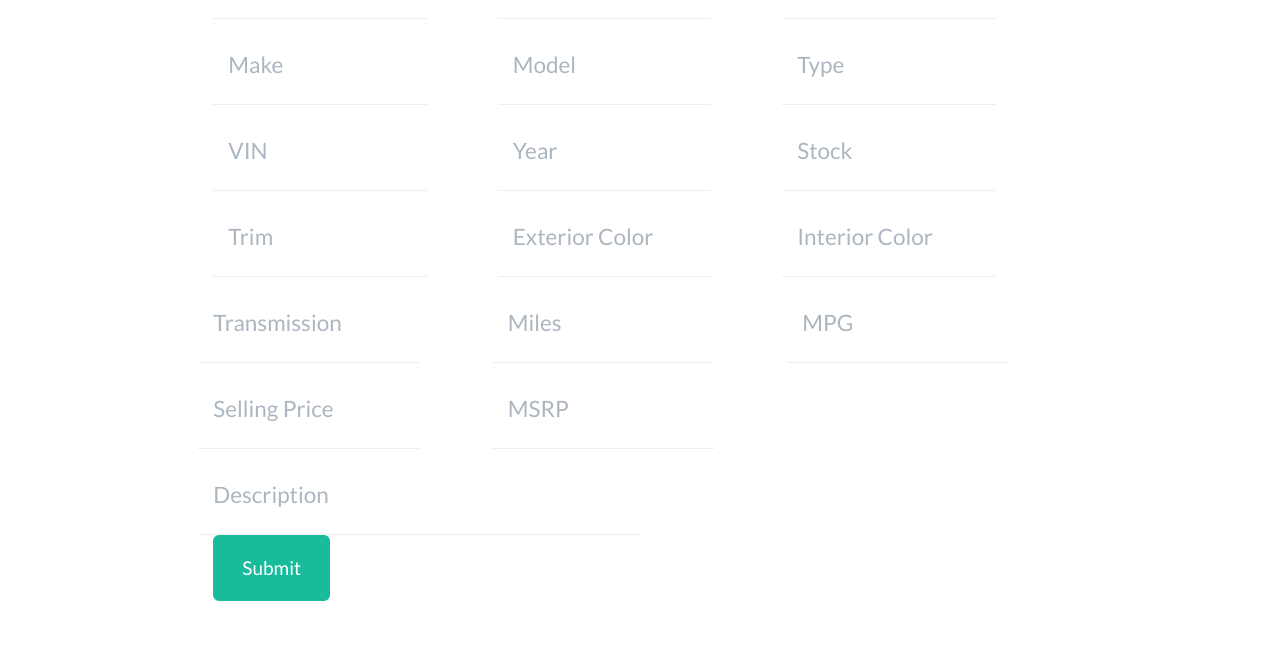
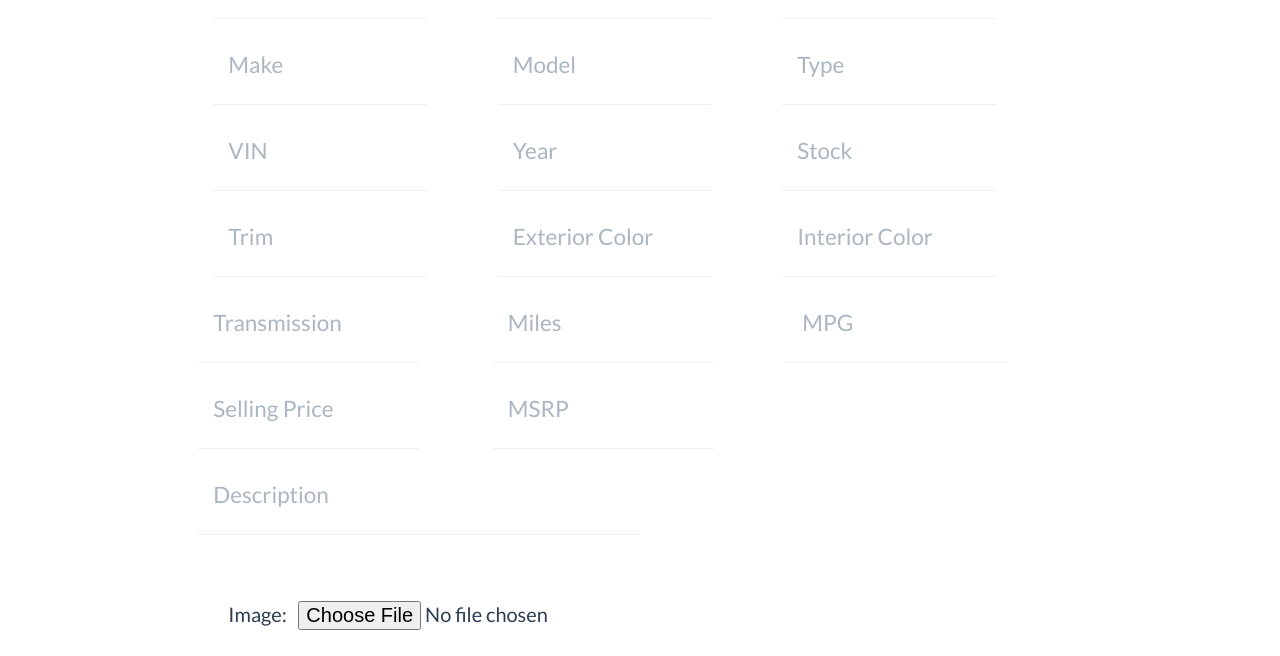
Before and after one commit to kavyagundavaram/sfchronicleweb, a plain HTML site: page addcar.html in a window 1280 px wide. Shown: the part 274-930 px from the top of the page. Drawn offline with nearby package versions, Linux system fonts and the light colour scheme.

Commit message:
Add input button

```diff
--- a/addcar.html
+++ b/addcar.html
@@ -45,7 +45,7 @@
                     <span class="icon-bar"></span>
                     <span class="icon-bar"></span>
                 </button>
-        <a class="navbar-brand" href="index.html"><img src="public/img/SFGateLogo_sm.png"/></a>
+                <a class="navbar-brand" href="index.html"><img src="public/img/SFGateLogo_sm.png" /></a>
             </div>
 
             <!-- Collect the nav links, forms, and other content for toggling -->
@@ -193,20 +193,33 @@
                                 </div>
                             </div>
                             <div class="row">
-              <div class="form-group col-xs-12">
-                <button type="submit" class="btn btn-success btn-lg">Submit</button>
                             </div>
                         </div>
                 </div>
             </div>
+
+            <br><br><br>
+
+            <div class="row">
+              <div class="col-lg-8 col-lg-offset-2">
+                <p>
+                  Image: &nbsp;
+                  <form action="demo_form.asp" style="display: inline-block !important;">
+                    <input type="file" name="pic" accept="image/*" style="display: inline-block !important;">
+                  </form>
+                </p>
               </div>
+            </div>
+
             <br>
             <div id="success"></div>
             <div class="row">
                 <div class="form-group col-xs-12">
                     <center>
                         <br>
-                  <button href= "gridview.html" type="submit" class="btn btn-success btn-lg">Submit</button>
+                        <a href="home.html">
+                            <button type="submit" class="btn btn-success btn-lg">Submit</button>
+                        </a>
                     </center>
                 </div>
             </div>
```
Lines whose indentation alone changed are shown as unchanged.
